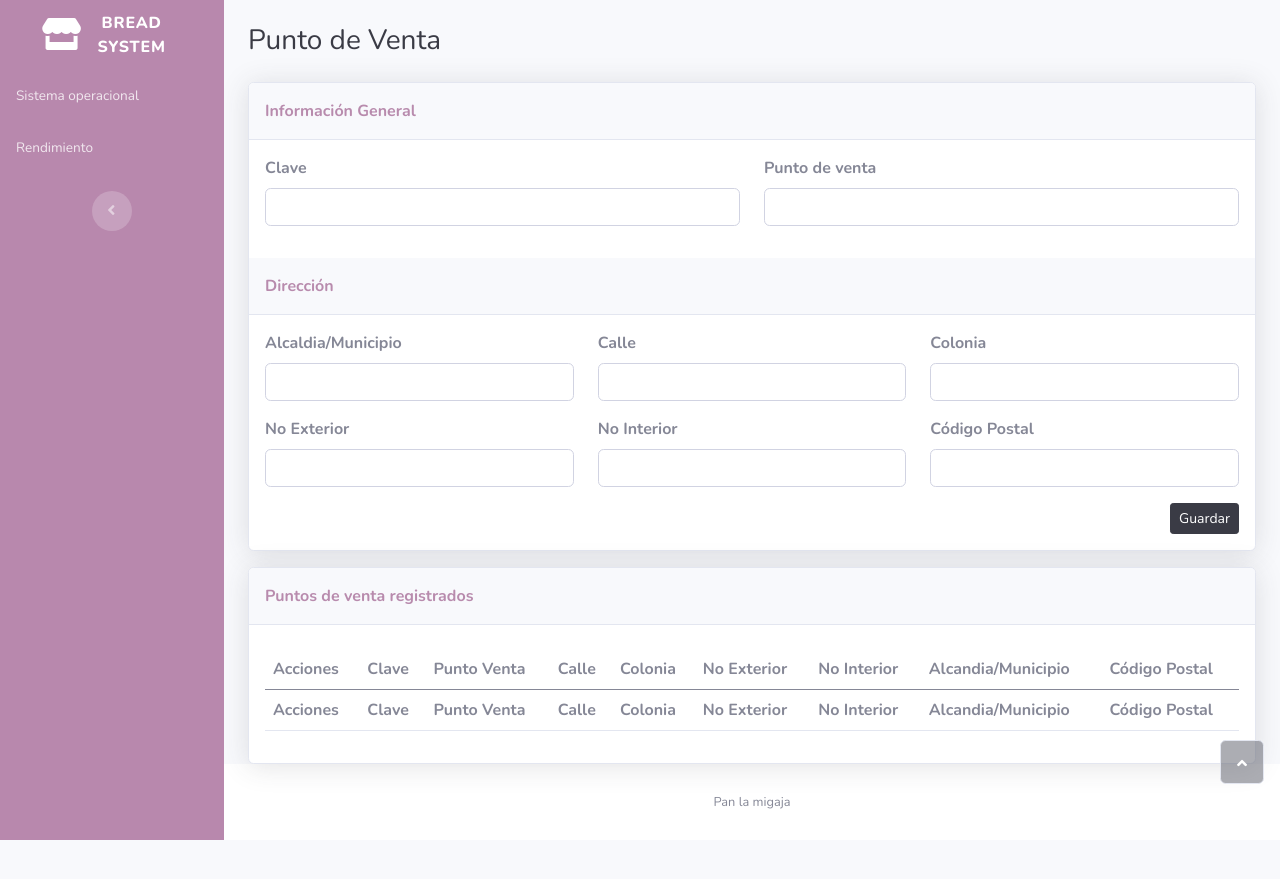
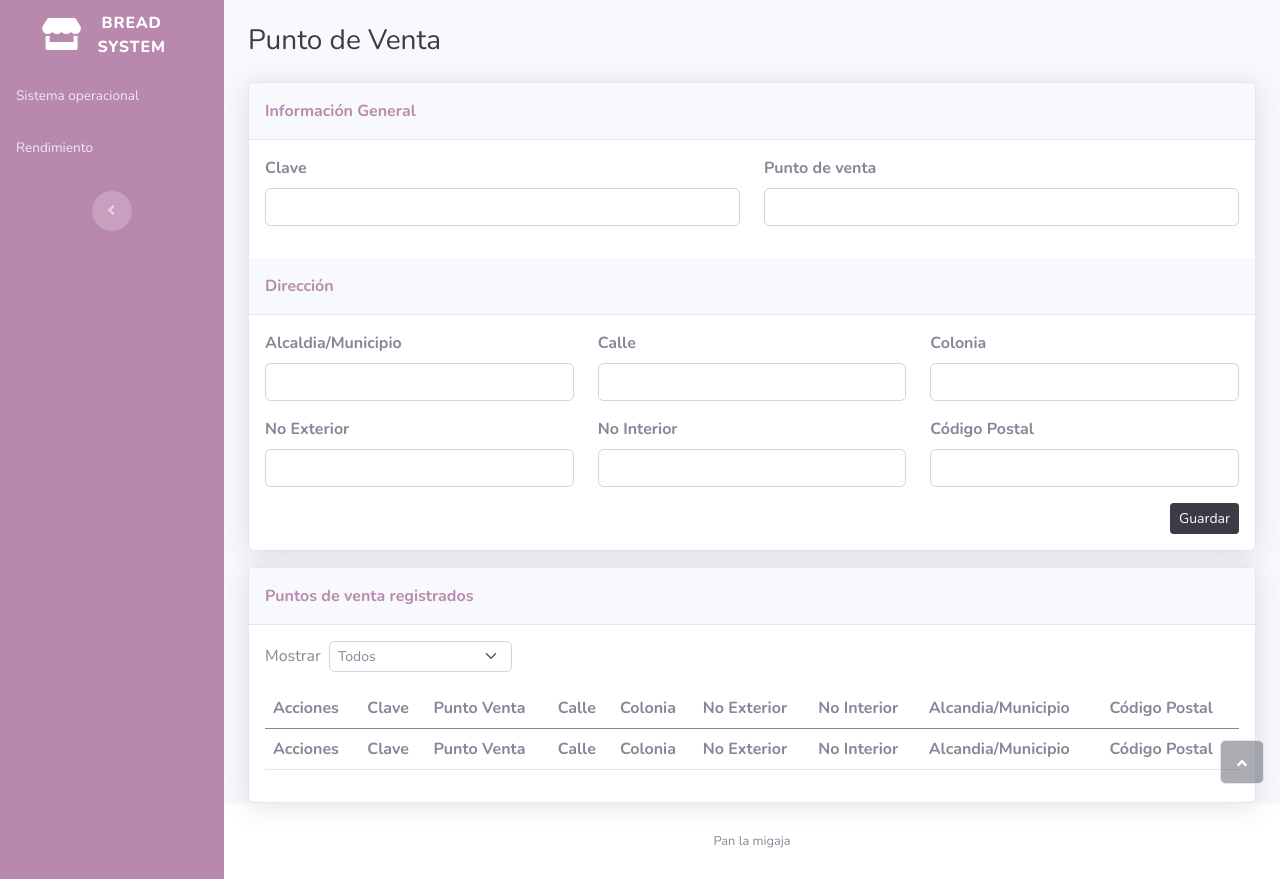
Before and after one commit to Norman-Arredondo/proyecto_bread_system, a PHP site: page /punto_venta.php in a window 1280 px wide. Before the commit the page ends 840 px from the top, so only its background shows below. Run offline with PHP 8.4, Linux system fonts and the light colour scheme; a stand-in replaces the project's code that opens the database connection.

Commit message:
Punto venta
Corrección de acuerdo a boceto

```diff
--- a/punto_venta.php
+++ b/punto_venta.php
@@ -63,6 +63,19 @@
                     <p class="text-primary m-0 fw-bold">Puntos de venta registrados</p>
                 </div>
                 <div class="card-body">
+                    <div class="row">
+                        <div class="col-md-6 text-nowrap">
+                            <form  id="select_punto_venta" action="" method="POST">
+                            <div id="dataTable_length" class="dataTables_length" aria-controls="dataTable"><label class="form-label">Mostrar&nbsp;
+                                <select class="d-inline-block form-select form-select-sm" id="opc" name="opc">
+                                    <option value="2" selected="">Todos</option>
+                                    <option value="1">Vigente</option>
+                                    <option value="0">No vigente</option>
+                                </select>&nbsp;</label>
+                            </div>
+                            </form>
+                        </div>
+                    </div>
 
                     <div class="table-responsive table mt-2" id="dataTable" role="grid" aria-describedby="dataTable_info">
                             <table class="table my-0" id="table_pto_vta">
@@ -109,3 +122,4 @@
 ?>
 
 <script src="js/insert_punto_venta.js"></script>
+<script src="js/estatus_punto_venta.js"></script>
```
